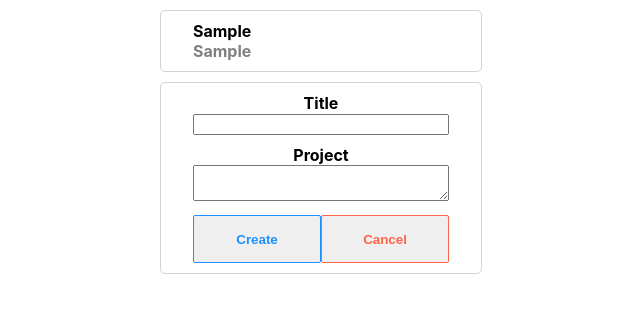
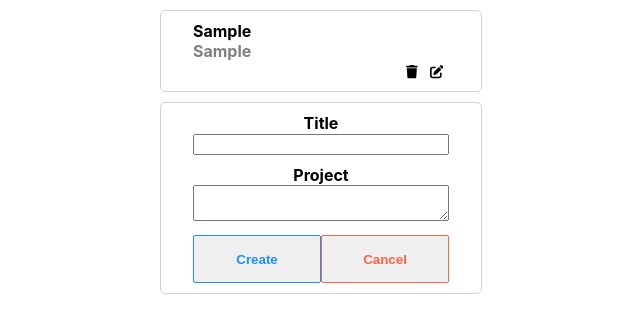
Before and after one commit to KangBit/react-ts-todo, a React (Create React App) app: page / in a window 1280 px wide. Both pictures are taken after typing "Sample", "Sample" into the empty fields and a click on the button "Create". Shown: the top 332 px of the page, without its empty margins (319-959 px from the left). Built offline with nearby package versions, Linux system fonts and the light colour scheme.

Commit message:
deleteTodo 기능 추가

```diff
--- a/src/App.css
+++ b/src/App.css
@@ -64,6 +64,22 @@
   font-weight: bold;
 }
 
+.btns-container {
+  width: 80%;
+  margin: auto;
+  text-align: right;
+}
+
+.btn-delete {
+  background-color: transparent;
+  border: 0;
+}
+
+.btn-update {
+  background-color: transparent;
+  border: 0;
+}
+
 /* CreateTodo */
 .create-todo-container {
   width: 20rem;
--- a/src/components/Todo.tsx
+++ b/src/components/Todo.tsx
@@ -1,10 +1,26 @@
+import { FontAwesomeIcon } from "@fortawesome/react-fontawesome";
+import { faTrash, faPenToSquare } from "@fortawesome/free-solid-svg-icons";
+
 export interface ITodo {
   idx: number;
   title: string;
   project: string;
 }
 
-const Todo = (props: ITodo) => {
+interface TodoProjs extends ITodo {
+  deleteTodo: (idx: number) => void;
+  updateTodo: (todo: ITodo) => void;
+}
+
+const Todo = (props: TodoProjs) => {
+  const handleClickDeleteBtn = () => {
+    props.deleteTodo(props.idx);
+  };
+
+  const handleClickUpdateBtn = () => {
+    // props.updateTodo({ idx: props.idx, title: "updated", project: "updated" });
+  };
+
   return (
     <div className="todo-item">
       <div>
@@ -13,6 +29,14 @@ const Todo = (props: ITodo) => {
       <div>
         <p className="todo-project">{props.project}</p>
       </div>
+      <div className="btns-container">
+        <button className="btn-delete" onClick={handleClickDeleteBtn}>
+          <FontAwesomeIcon icon={faTrash} />
+        </button>
+        <button className="btn-update" onClick={handleClickUpdateBtn}>
+          <FontAwesomeIcon icon={faPenToSquare} />
+        </button>
+      </div>
     </div>
   );
 };
--- a/src/components/TodoList.tsx
+++ b/src/components/TodoList.tsx
@@ -30,7 +30,13 @@ const TodoList = () => {
   const Items = () => {
     return todos.map((item) => {
       return (
-        <Todo idx={item.idx} title={item.title} project={item.project}></Todo>
+        <Todo
+          idx={item.idx}
+          title={item.title}
+          project={item.project}
+          deleteTodo={deleteTodo}
+          updateTodo={updateTodo}
+        ></Todo>
       );
     });
   };
```
